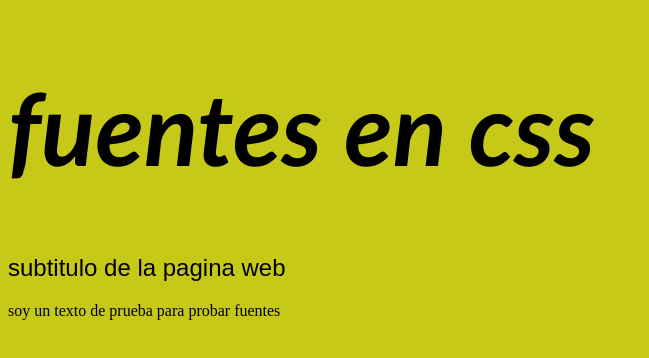
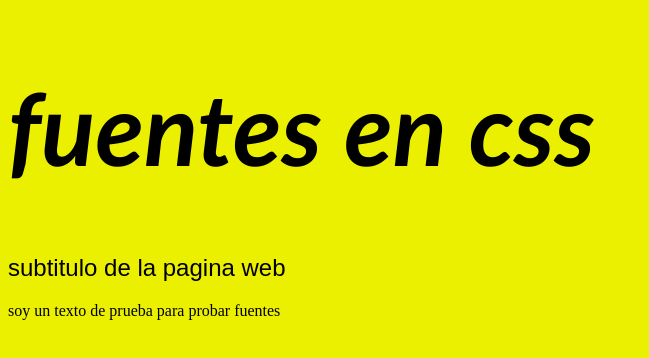
Before and after one commit to Omar03172/Omar03172.github.io, a plain HTML site: page index.html in a window 1280 px wide. Shown: the whole page, without its empty margins (0-649 px from the left). Drawn offline with Linux system fonts and the light colour scheme.

Commit message:
Update styles.css

```diff
--- a/styles.css
+++ b/styles.css
@@ -1,5 +1,5 @@
 body{
-    background-color: rgb(198, 201, 24);
+    background-color: rgb(235, 239, 0);
 }
 
 
```
